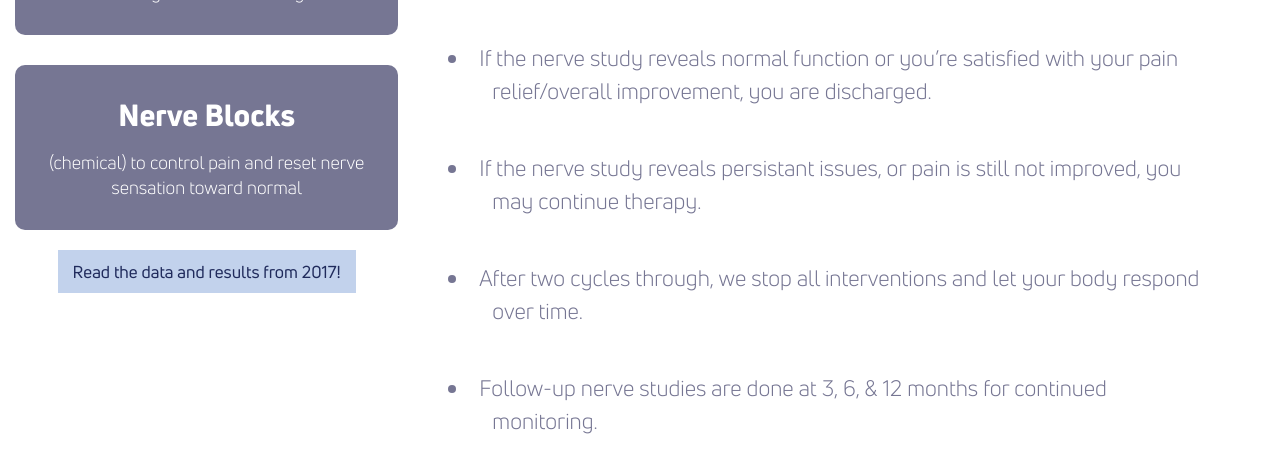
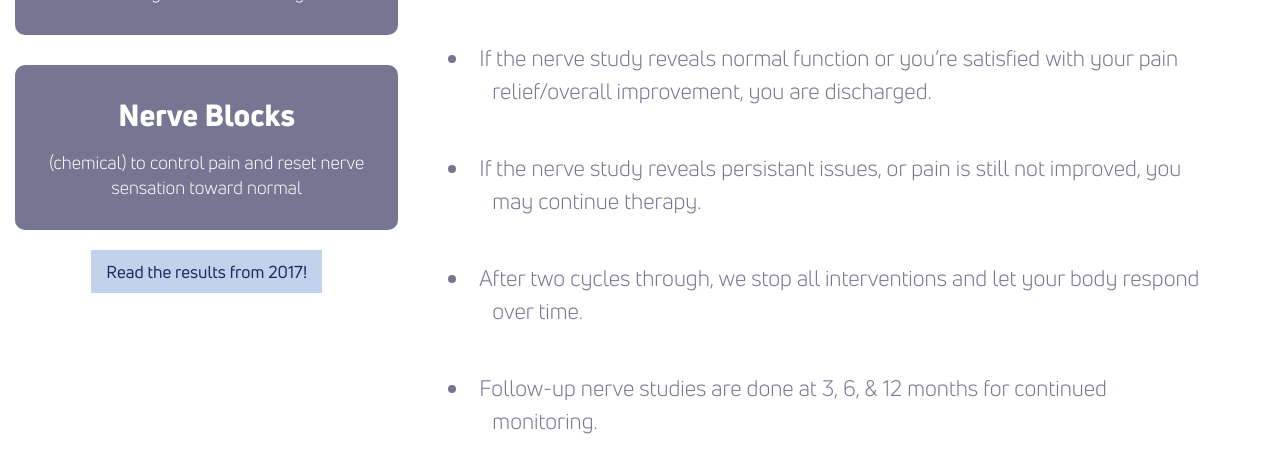
Before and after one commit to theneverwoods/gerstenberg.clinic, a Jekyll site: the page built from services/lower-extremity-treatment.html, in a window 1280 px wide and 900 px high, scrolled down 1374 px, cut to the strip 0-478 px from the top of the window. Shown: the top 473 px of the strip. Built offline with Jekyll 4.4.1, drawn with Linux system fonts in a browser that asks for light colours.

Commit message:
Update lower-extremity-treatment.html

```diff
--- a/services/lower-extremity-treatment.html
+++ b/services/lower-extremity-treatment.html
@@ -53,8 +53,8 @@ redirect_from: /foot-pain
 		</div>
 		<div height="40px">
 		</div>
-		<a href="../pdf/results2017.pdf" target="_blank" class="btn" padding-top="50px">
-			Read the data and results from 2017!
+		<a href="../pdf/results2017.pdf" target="_blank" class="btn">
+			Read the results from 2017!
 		</a>
 	</div>
 	<div class="two-thirds">
```
